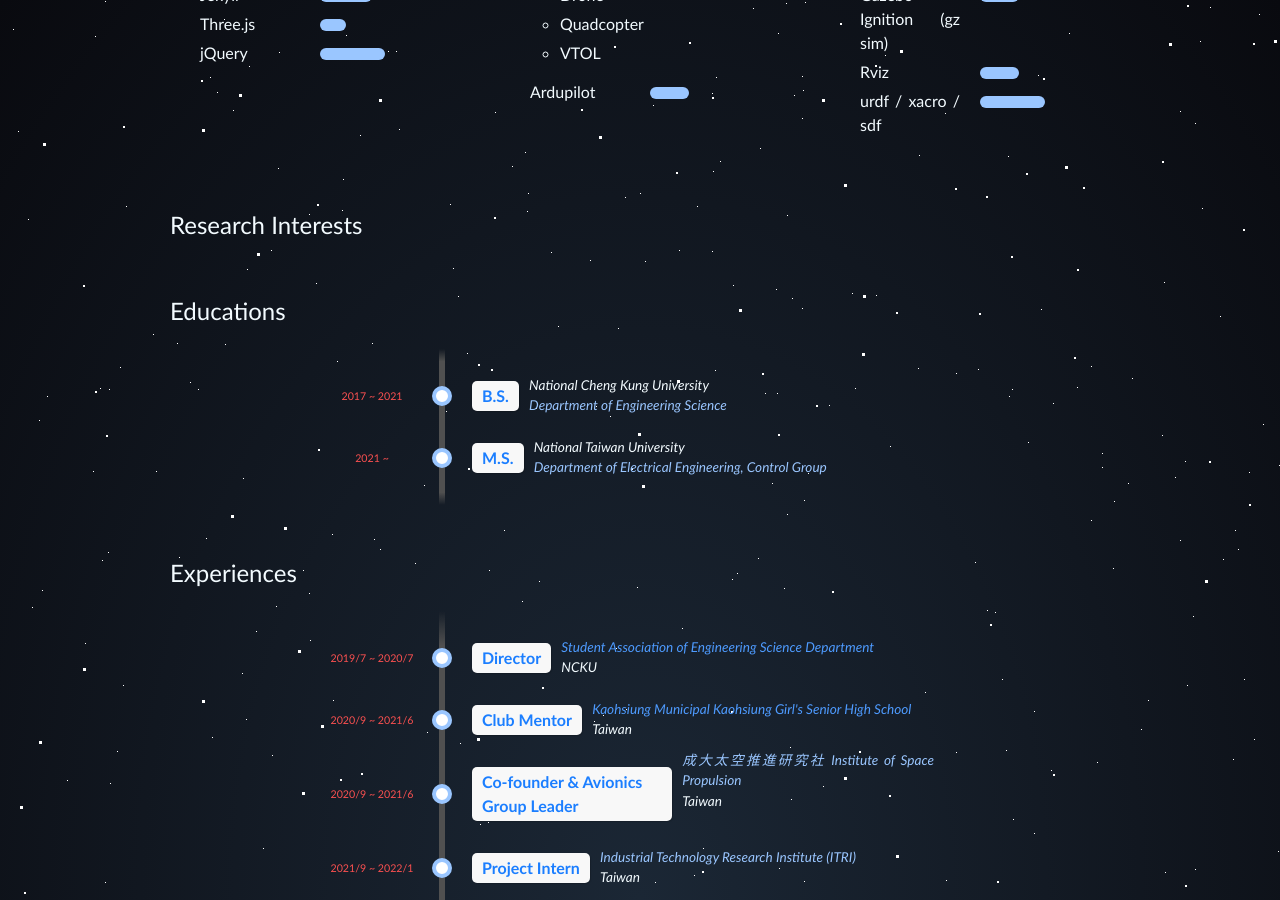
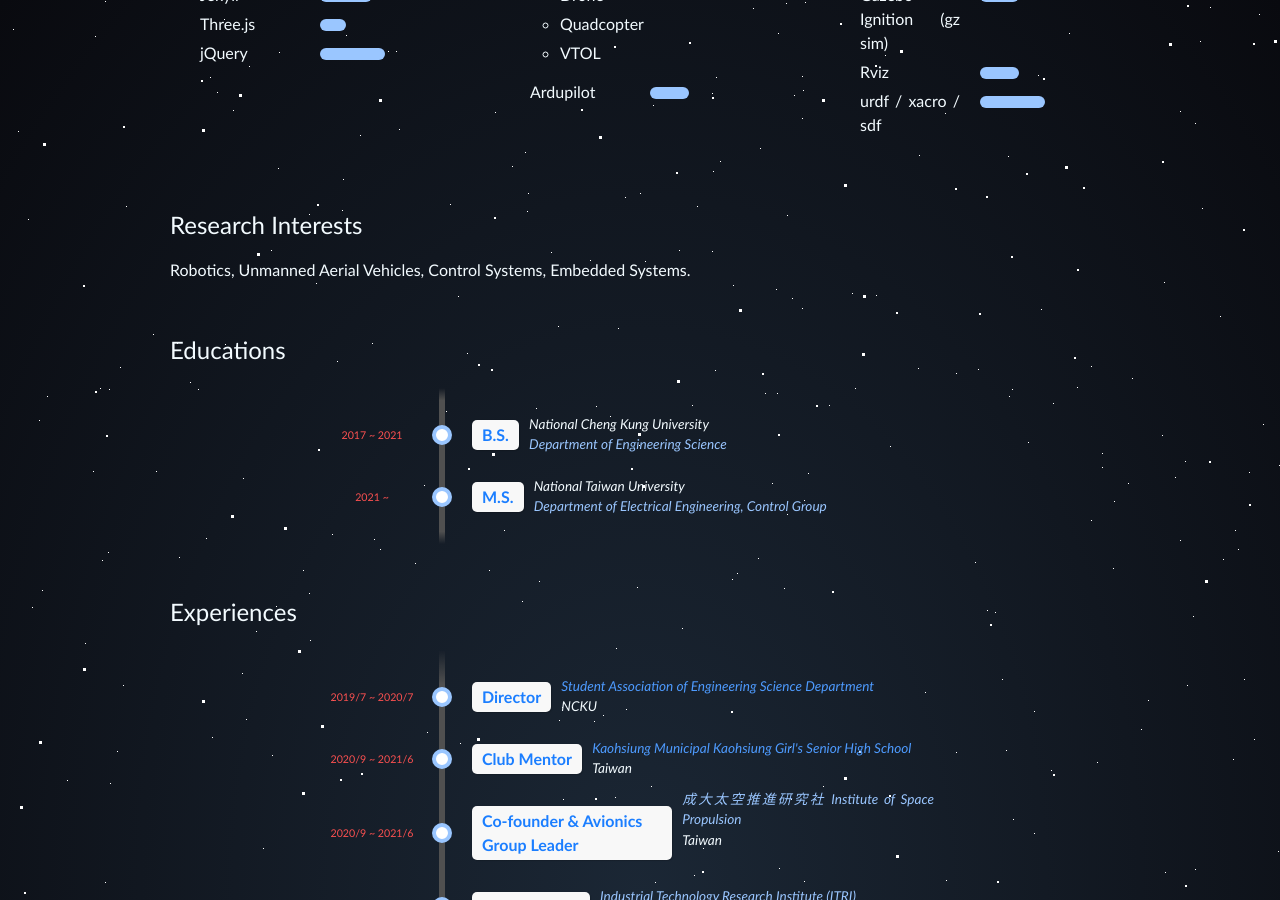
Before and after one commit to sciyen/sciyen.github.io, a Jekyll site: the page built from index.md, in a window 1280 px wide and 900 px high, scrolled down 801 px. Built offline with Jekyll 4.4.1, drawn with Linux system fonts in a browser that asks for light colours.

Commit message:
Move footer header position
- Add research interests

```diff
--- a/_includes/footer.html
+++ b/_includes/footer.html
@@ -2,10 +2,10 @@
 
   <div class="wrapper">
 
-    <h2 class="footer-heading">{{ site.title }}</h2>
-
     <div class="footer-col-wrapper">
       <div class="footer-col footer-col-1">
+        <h2 class="footer-heading">{{ site.title }}</h2>
+
         <ul class="contact-list">
           <li>Email: <a href="mailto:{{ site.email }}">{{ site.email }}</a></li>
         </ul>
--- a/index.md
+++ b/index.md
@@ -53,6 +53,7 @@ layout: default
 </div>
 
 <h2>Research Interests</h2>
+Robotics, Unmanned Aerial Vehicles, Control Systems, Embedded Systems.
 
 <h2>Educations</h2>
 <ul class="timeline">
```
Also changed, not shown: 1 other file.
